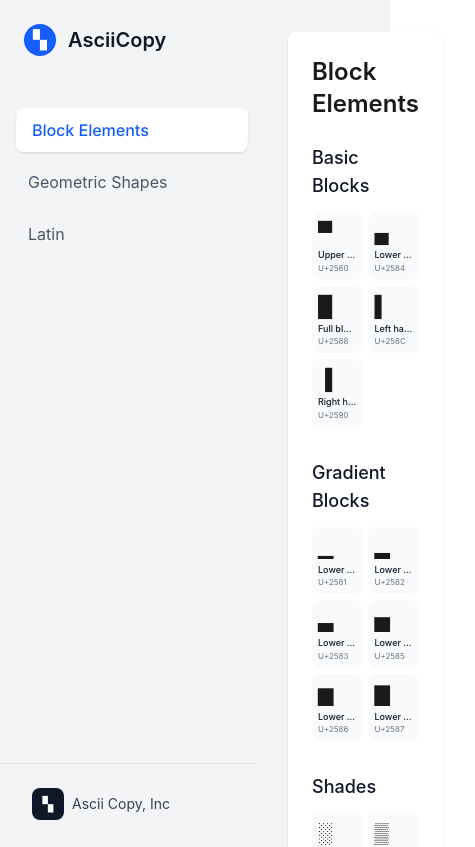
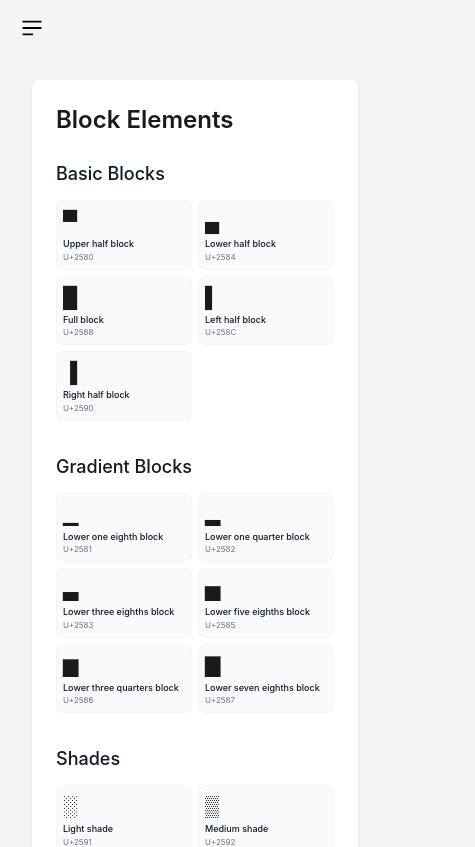
Before and after one commit to yerald231ger/asciicopy, a React (Vite) app: page / in a window 390 px wide. Shown: the top 847 px of the page, 475 px wide, since content can reach past the window. Built offline with nearby package versions, Linux system fonts and the light colour scheme.

Commit message:
Add sidebar toggle functionality and improve styling in App component

```diff
--- a/src/App.tsx
+++ b/src/App.tsx
@@ -6,6 +6,7 @@
 
 function App() {
   const [selectedCategory, setSelectedCategory] = useState('blocks')
+  const [isSidebarOpen, setIsSidebarOpen] = useState(false) // Add state for sidebar visibility
 
   useEffect(() => {
     document.title = "AsciiCopy - Copy and use ASCII and Unicode characters easily";
@@ -70,11 +71,22 @@
   }
 
   return (
-    <div className="min-h-screen bg-gray-100">
-      <div className="flex min-h-screen">
+    <>
+      <button
+        data-drawer-target="default-sidebar"
+        data-drawer-toggle="default-sidebar"
+        aria-controls="default-sidebar"
+        type="button"
+        className="inline-flex items-center p-2 mt-2 ms-3 text-sm text-white rounded-md sm:hidden hover:bg-gray-300 focus:outline-none focus:ring-2"
+        onClick={() => setIsSidebarOpen(!isSidebarOpen)} // Toggle sidebar visibility
+      >
+        <svg className="w-6 h-6" aria-hidden="true" viewBox="0 0 20 20" xmlns="http://www.w3.org/2000/svg">
+          <path d="M2 4.75A.75.75 0 012.75 4h14.5a.75.75 0 010 1.5H2.75A.75.75 0 012 4.75zm0 10.5a.75.75 0 01.75-.75h7.5a.75.75 0 010 1.5h-7.5a.75.75 0 01-.75-.75zM2 10a.75.75 0 01.75-.75h14.5a.75.75 0 010 1.5H2.75A.75.75 0 012 10z"></path>
+        </svg>
+      </button>
       {/* Sidebar - Fixed */}
-        <aside className="fixed inset-y-0 left-0 w-64 bg-gray">
-          <div className="flex flex-col h-full">
+      <aside className={`fixed top-0 left-0 z-40 w-64 h-screen transition-transform ${isSidebarOpen ? 'translate-x-0' : '-translate-x-full'} sm:translate-x-0`}>
+        <div className={`h-full px-3 py-4 overflow-y-auto ${isSidebarOpen ? 'border-r border-gray-200 bg-gray-100' : ''} `}>
           <div className="p-6">
             <div className="flex items-center gap-3">
               <div className="w-8 h-8 bg-blue-600 rounded-full flex items-center justify-center">
@@ -89,7 +101,10 @@
                 key={category.id}
                 category={category}
                 isSelected={selectedCategory === category.id}
-                  onClick={() => setSelectedCategory(category.id)}
+                onClick={() => {
+                  setSelectedCategory(category.id)
+                  setIsSidebarOpen(false) // Close sidebar on category selection
+                }}
               />
             ))}
           </nav>
@@ -106,11 +121,10 @@
       </aside>
 
       {/* Main Content - Scrollable */}
-        <main className="flex-1 ml-64">
+      <main onClick={() => setIsSidebarOpen(false)} className="sm:ml-0 sm:pl-64 transition-all duration-200">
         {renderContent()}
       </main>
-      </div>
-    </div>
+    </>
   )
 }
 
--- a/src/components/UnicodeBlockElement.tsx
+++ b/src/components/UnicodeBlockElement.tsx
@@ -26,7 +26,7 @@
   return (
     <div
       onClick={() => handleCopy(block.glyph, block.code)}
-      className="relative p-1.5 bg-gray-50 rounded-lg hover:bg-white hover:shadow-sm transition-all duration-200 cursor-pointer group"
+      className="relative p-1.5 bg-gray-50 rounded-lg border border-gray-100 hover:bg-white hover:shadow-sm transition-all duration-200 cursor-pointer group"
     >
       <span className="text-xl block mb-0.5">{block.glyph}</span>
       <p className="text-[9px] font-medium text-gray-900 truncate">{block.description}</p>
--- a/src/index.css
+++ b/src/index.css
@@ -6,7 +6,7 @@
   font-weight: 400;
   color-scheme: light;
   color: #1a1a1a;
-  background-color: #ffffff;
+  background-color: oklch(0.967 0.003 264.542);
   -webkit-font-smoothing: antialiased;
   -moz-osx-font-smoothing: grayscale;
 }
```
Lines whose indentation alone changed are shown as unchanged.
